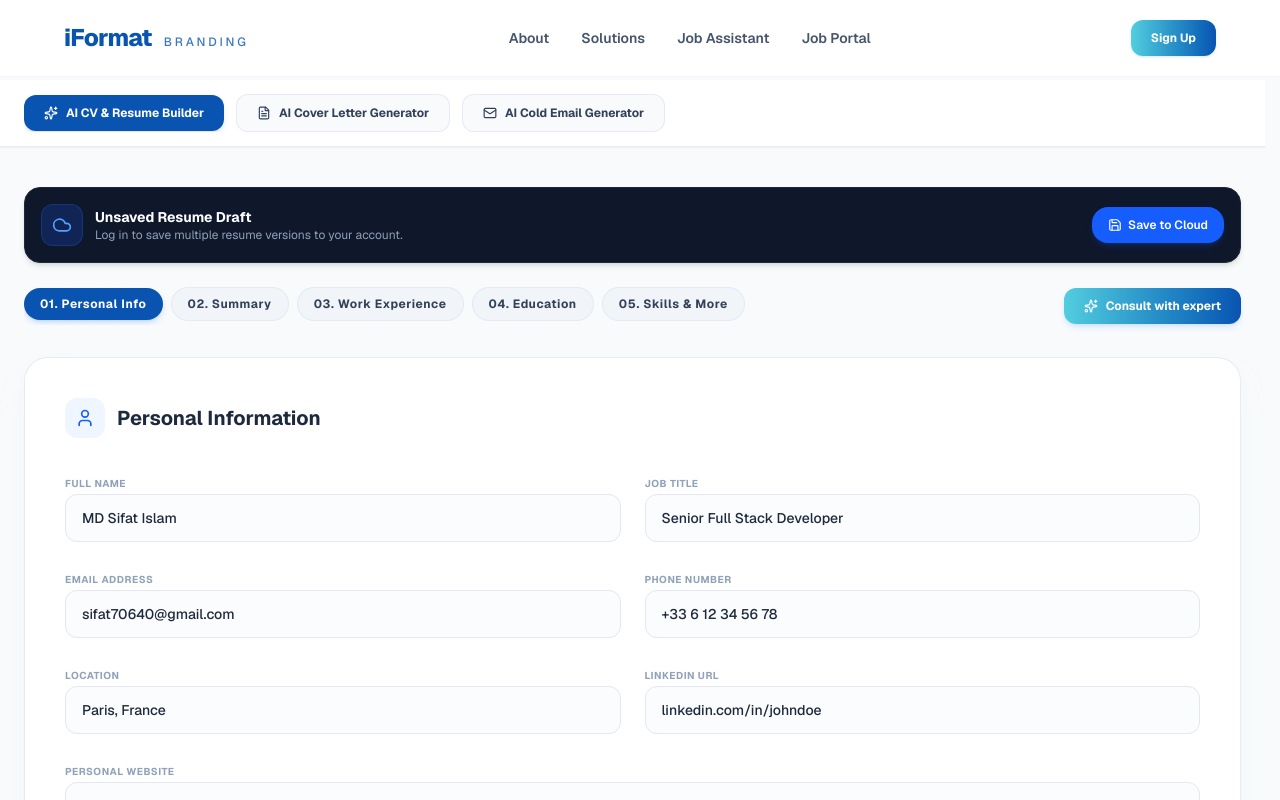
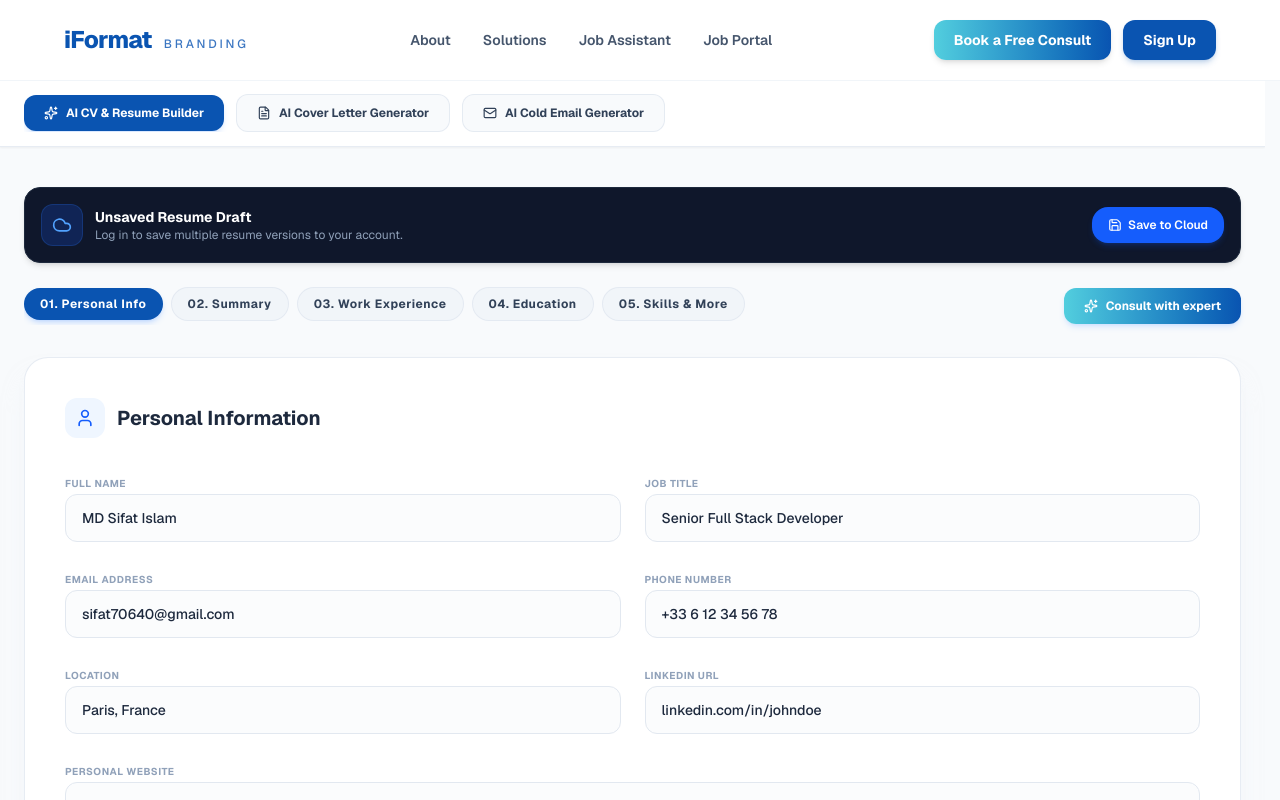
Before and after one commit to alaminislam34/IFormat-Website, a Next.js app in the folder iformat/: page /job-assistant in a window 1280 px wide. Shown: the top 800 px of the page. Built offline with nearby package versions, Linux system fonts and the light colour scheme; no server answers.

Commit message:
feat: add Book a Free Consult button and update Sign Up styles in navigation menu

```diff
--- a/iformat/src/components/layout/navbar.tsx
+++ b/iformat/src/components/layout/navbar.tsx
@@ -62,6 +62,11 @@ export function Navbar() {
 
         {/* Action Buttons & Profile */}
         <div className="flex items-center gap-3">
+          <Link href="/services">
+            <button className="hidden sm:inline-flex items-center px-5 h-10 rounded-xl bg-linear-to-r from-[#52CEDE] to-[#0A54B1] text-white text-xs sm:text-sm font-bold hover:opacity-95 transition-all shadow-md active:scale-95 cursor-pointer">
+              Book a Free Consult
+            </button>
+          </Link>
           <UserMenu variant={!isScrolled && isHomePage ? "dark" : "light"} />
 
           {/* Mobile Hamburger Button */}
@@ -118,13 +123,22 @@ export function Navbar() {
                 Job Portal
               </Link>
             </div>
+            <div className="pt-2 space-y-2">
+              <Link
+                href="/services"
+                onClick={() => setIsMobileOpen(false)}
+                className="block w-full py-2.5 rounded-xl bg-linear-to-r from-[#52CEDE] to-[#0A54B1] text-white text-center text-xs font-bold shadow-sm"
+              >
+                Book a Free Consult
+              </Link>
               <Link
                 href="/signup"
                 onClick={() => setIsMobileOpen(false)}
-              className="block w-full py-2.5 rounded-xl bg-linear-to-r from-[#52CEDE] to-[#0A54B1] text-white text-center text-xs font-bold shadow-sm"
+                className="block w-full py-2.5 rounded-xl bg-slate-900 text-white text-center text-xs font-bold shadow-sm"
               >
                 Sign Up
               </Link>
+            </div>
           </motion.div>
         )}
       </AnimatePresence>
--- a/iformat/src/components/layout/user-menu.tsx
+++ b/iformat/src/components/layout/user-menu.tsx
@@ -61,10 +61,10 @@ export function UserMenu({ variant = "light" }: UserMenuProps) {
       <div className="flex items-center">
         <Link
           href="/signup"
-          className={`px-5 py-2.5 rounded-xl text-xs font-bold transition-all shadow-sm cursor-pointer ${
+          className={`px-5 h-10 rounded-xl inline-flex items-center justify-center text-xs sm:text-sm font-bold transition-all shadow-md active:scale-95 cursor-pointer ${
             isDark
-              ? "bg-white text-slate-950 hover:bg-white/90"
-              : "bg-linear-to-r from-[#52CEDE] to-[#0A54B1] text-white hover:opacity-95 shadow-blue-500/15"
+              ? "bg-white text-[#0A54B1] hover:bg-slate-100 shadow-slate-900/10"
+              : "bg-[#0A54B1] text-white hover:bg-[#08428c] shadow-[#0A54B1]/20"
           }`}
         >
           Sign Up
```
Lines whose indentation alone changed are shown as unchanged.
